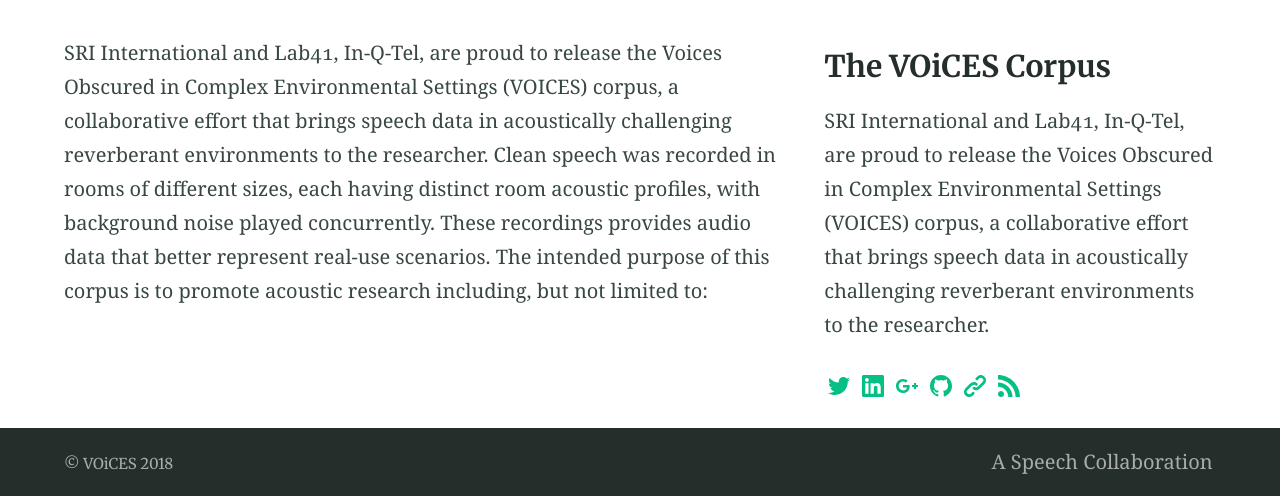
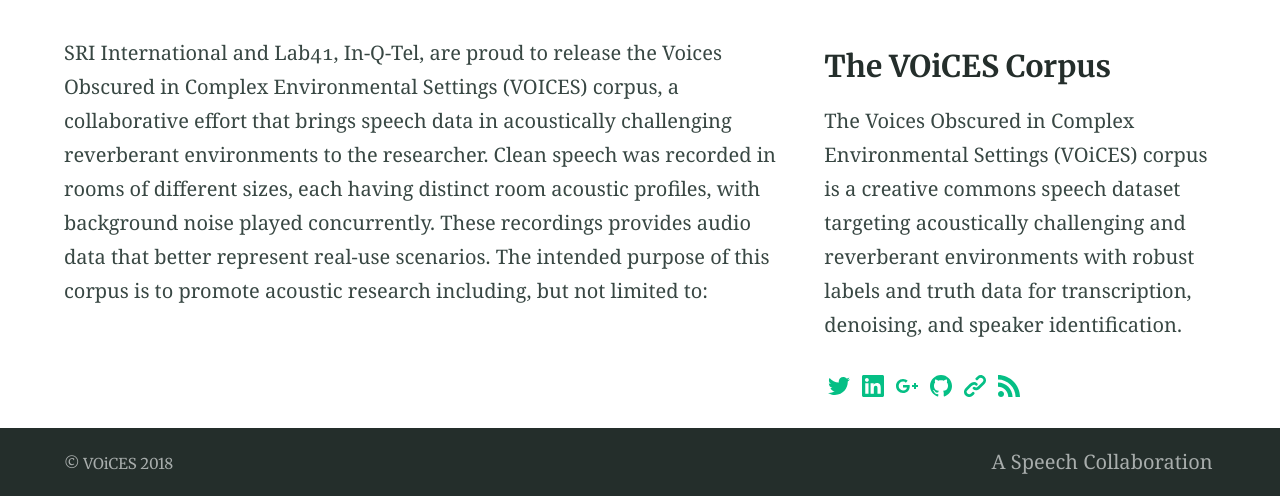
Before and after one commit to IQTLabs/voices, a Jekyll site: the page built from index.md, in a window 1280 px wide. Shown: the part 424-920 px from the top of the page. Built offline with Jekyll 4.4.1, drawn with Linux system fonts in a browser that asks for light colours; our own code applies the rules of GitHub Pages for plain Markdown files.

Commit message:
Configuration

```diff
--- a/_config.yml
+++ b/_config.yml
@@ -75,7 +75,7 @@
 lang: en-GB # Set the site language
 title: "VOiCES" # Site name or title, also used in jekyll-seo-tag
 logo: "/assets/l41logo.jpg " # Site logo, also used in jekyll-seo-tag
-description: "SRI International and Lab41, In-Q-Tel, are proud to release the Voices Obscured in Complex Environmental Settings (VOICES) corpus, a collaborative effort that brings speech data in acoustically challenging reverberant environments to the researcher." # Site description and default description, also used in jekyll-seo-tag
+description: "The Voices Obscured in Complex Environmental Settings (VOiCES) corpus is a creative commons speech dataset targeting acoustically challenging and reverberant environments with robust labels and truth data for transcription, denoising, and speaker identification." # Site description and default description, also used in jekyll-seo-tag
 url: "https://lab41.org" # Site url, also used in jekyll-seo-tag
 baseurl: ""
 repo: "https://github.com/voices18.github.io"
```
